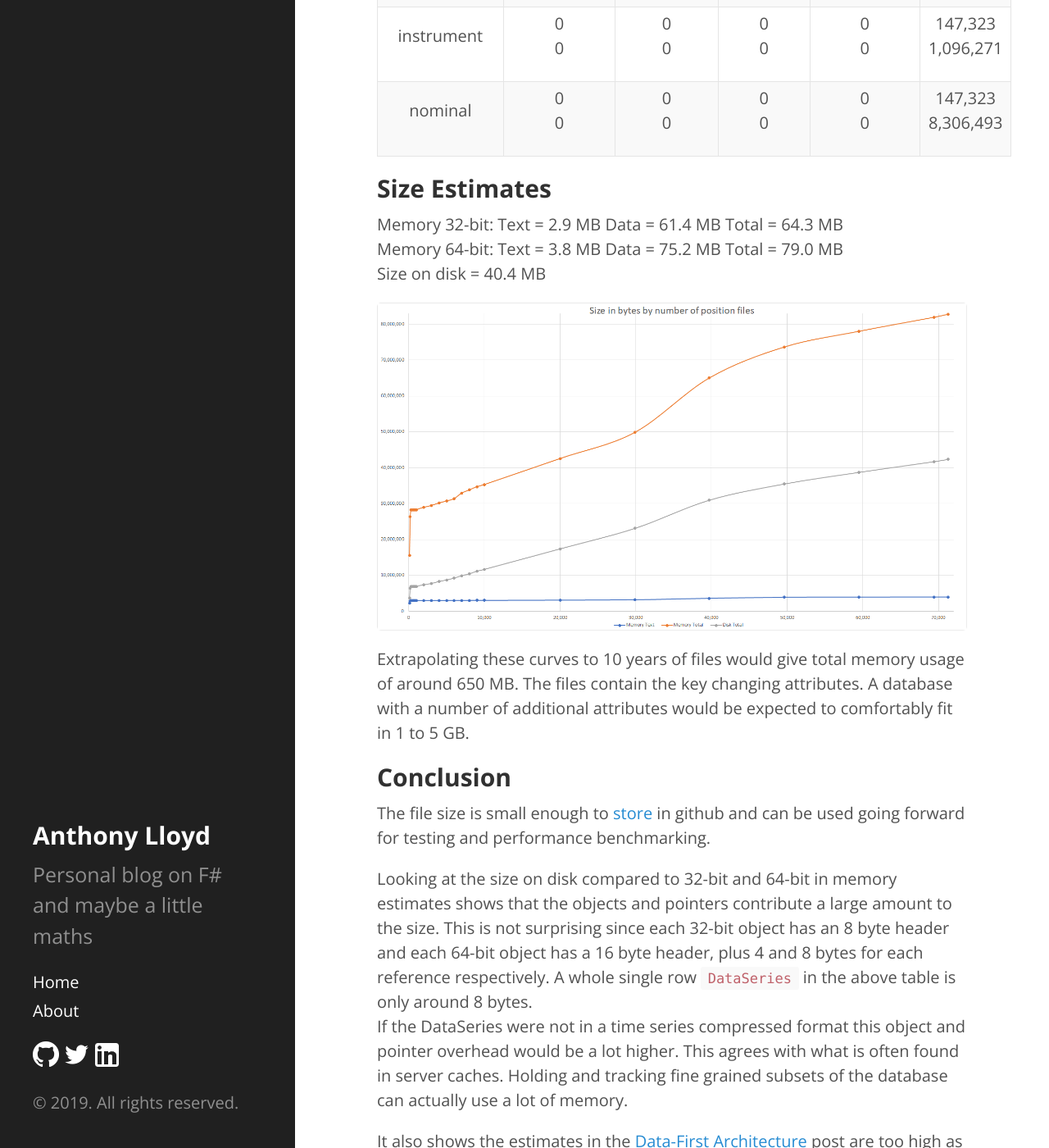
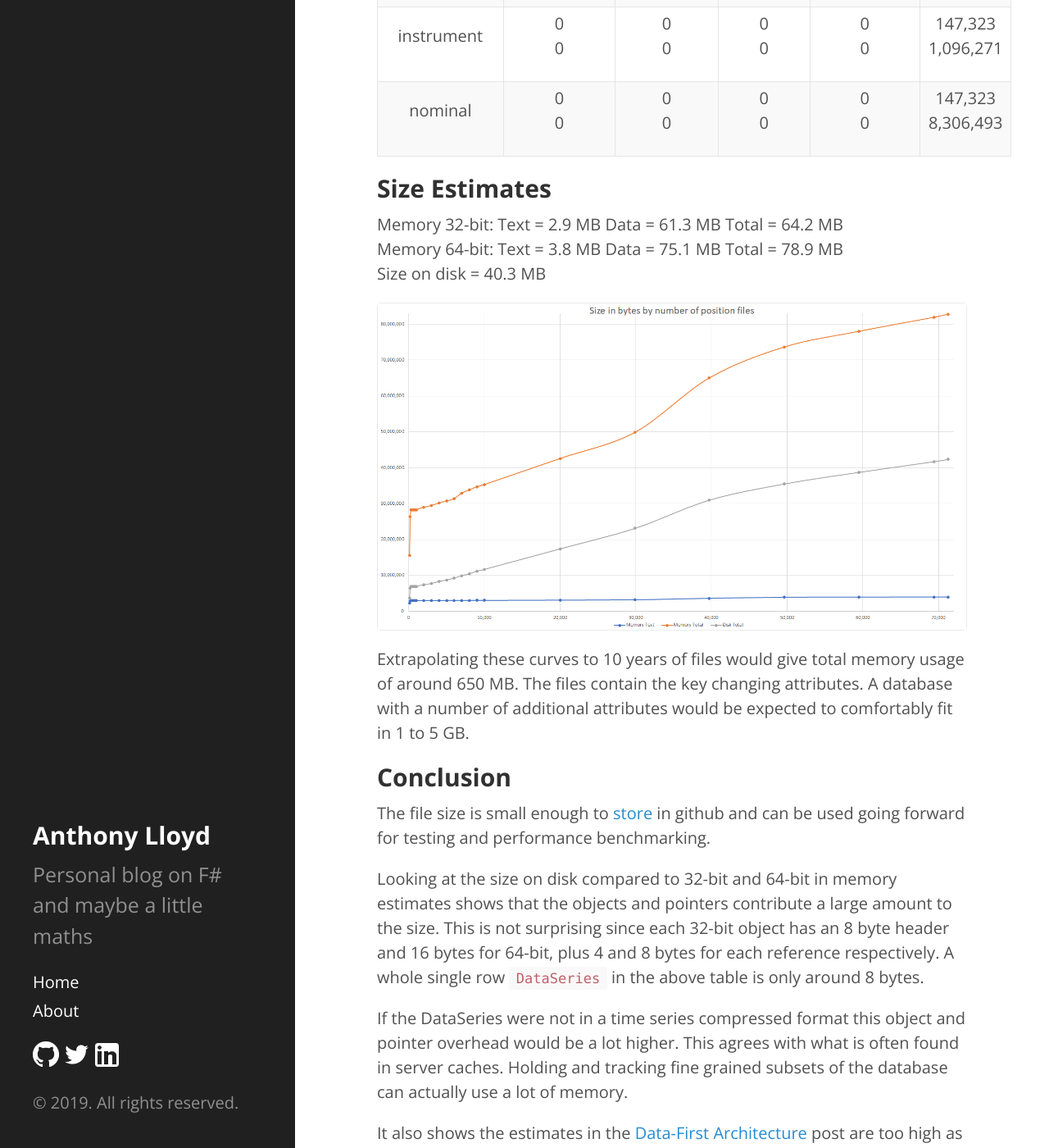
Before and after one commit to AnthonyLloyd/AnthonyLloyd.github.io, a Jekyll site: the page built from _posts/2019-05-17-fsion-01-size.html, in a window 1280 px wide and 1400 px high, scrolled down 3052 px. Shown: the whole window at 82% size. Built offline with Jekyll 4.4.1, drawn with Linux system fonts in a browser that asks for light colours; some web fonts are replaced; comment, search, counter and statistics services are not loaded.

Commit message:
finished maybe

```diff
--- a/_posts/2019-05-17-fsion-01-size.html
+++ b/_posts/2019-05-17-fsion-01-size.html
@@ -84,7 +84,7 @@
 </tr>
 <tr class="odd">
 <td align="center"><p>time</p></td>
-<td align="center"><p>71,262<br/>909,886</p></td>
+<td align="center"><p>71,262<br/>783,876</p></td>
 <td align="center"><p>0<br/>0</p></td>
 <td align="center"><p>0<br/>0</p></td>
 <td align="center"><p>0<br/>0</p></td>
@@ -222,9 +222,9 @@
 </table>
 
 <h2>Size Estimates</h2>
-<p>Memory 32-bit: Text = 2.9 MB Data = 61.4 MB Total = 64.3 MB<br />
-Memory 64-bit: Text = 3.8 MB Data = 75.2 MB Total = 79.0 MB<br />
-Size on disk = 40.4 MB</p>
+<p>Memory 32-bit: Text = 2.9 MB Data = 61.3 MB Total = 64.2 MB<br />
+Memory 64-bit: Text = 3.8 MB Data = 75.1 MB Total = 78.9 MB<br />
+Size on disk = 40.3 MB</p>
 <img src="/{{site.baseurl}}public/fsion/size-by-files.png" title="size by files" />
 <p>Extrapolating these curves to 10 years of files would give total memory usage of around 650 MB.
 The files contain the key changing attributes.
@@ -232,9 +232,9 @@
 <h2>Conclusion</h2>
 <p>The file size is small enough to <a href="https://github.com/AnthonyLloyd/Fsion/blob/master/data/2019-05-13_210216.3290164.fsp">store</a> in github and can be used going forward for testing and performance benchmarking.</p>
 <p>Looking at the size on disk compared to 32-bit and 64-bit in memory estimates shows that the objects and pointers contribute a large amount to the size.
-This is not surprising since each 32-bit object has an 8 byte header and each 64-bit object has a 16 byte header, plus 4 and 8 bytes for each reference respectively.
-A whole single row <code>DataSeries</code> in the above table is only around 8 bytes.<br />
-If the DataSeries were not in a time series compressed format this object and pointer overhead would be a lot higher.
+This is not surprising since each 32-bit object has an 8 byte header and 16 bytes for 64-bit, plus 4 and 8 bytes for each reference respectively.
+A whole single row <code>DataSeries</code> in the above table is only around 8 bytes.</p>
+<p>If the DataSeries were not in a time series compressed format this object and pointer overhead would be a lot higher.
 This agrees with what is often found in server caches. Holding and tracking fine grained subsets of the database can actually use a lot of memory.</p>
 <p>It also shows the estimates in the <a href="{% post_url 2018-02-01-architecture-data-first %}">Data-First Architecture</a> post are too
 high as they don't take account of the DataSeries compression that is possible.</p>
```
Also changed, not shown: 1 other file.
